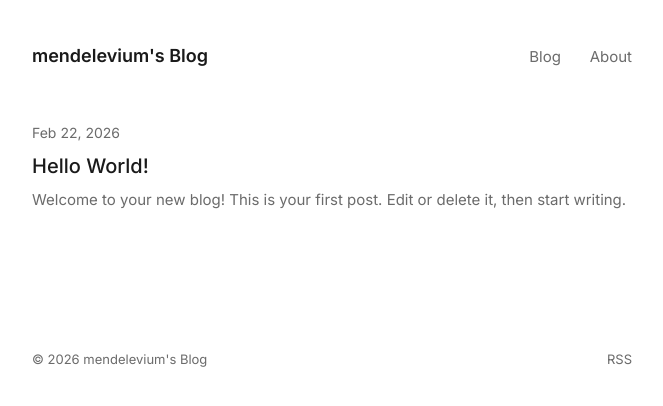
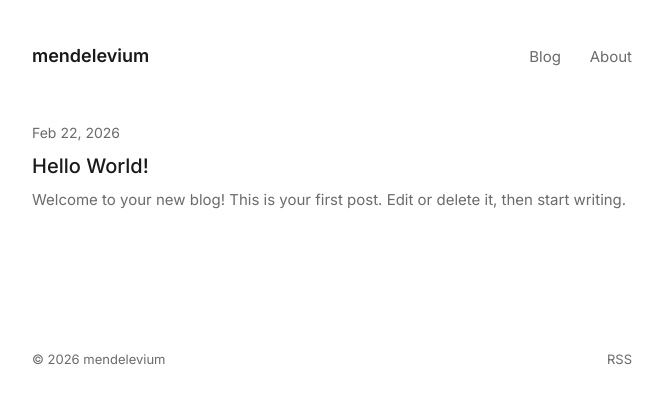
Before and after one commit to mendelevium/mendelevium.github.io, a Jekyll site: the page built from index.md, in a window 1280 px wide. Shown: the top 406 px of the page, without its empty margins (308-971 px from the left). Built offline with Jekyll 4.4.1, drawn with Linux system fonts in a browser that asks for light colours.

Commit message:
Update site configuration

```diff
--- a/_config.yml
+++ b/_config.yml
@@ -1,7 +1,7 @@
-title: mendelevium's Blog
+title: mendelevium
 description: A blog powered by Jekyll and GitHub Pages
-permalink: /:title/
 plugins:
   - jekyll-feed
 header_pages:
   - about.md
+permalink: /:title/
```
